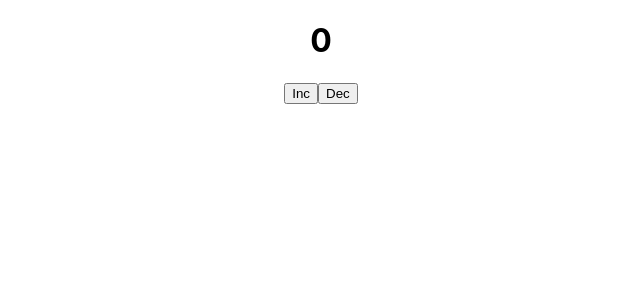
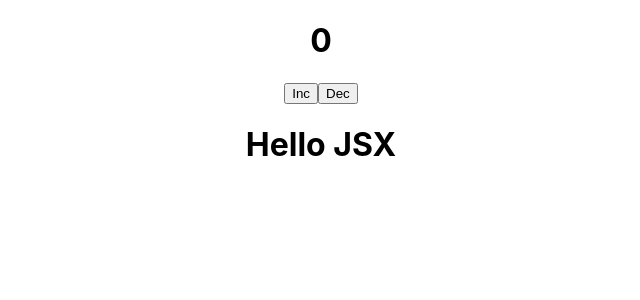
Before and after one commit to Hanumanthareddy884/react-learning, a React (Create React App) app: page / in a window 1280 px wide. Shown: the top 300 px of the page, without its empty margins (319-959 px from the left). Built offline with nearby package versions, Linux system fonts and the light colour scheme.

Commit message:
JSX deapth 13

```diff
--- a/src/App.js
+++ b/src/App.js
@@ -17,6 +17,8 @@ function App() {
   //   // i++;
   //   console.log(i);
   // };
+
+let msgg = <h1>Hello JSX</h1>
   const changeCount = (oper) => {
     if (oper === "+") {
       setState(i + 1);
@@ -51,6 +53,7 @@ function App() {
       <h1>{i}</h1>
       <button onClick={()=>changeCount("+")}>Inc</button>
       <button onClick={()=>changeCount("-")}>Dec</button>
+      {msgg}
     </div>
   );
 }
```
